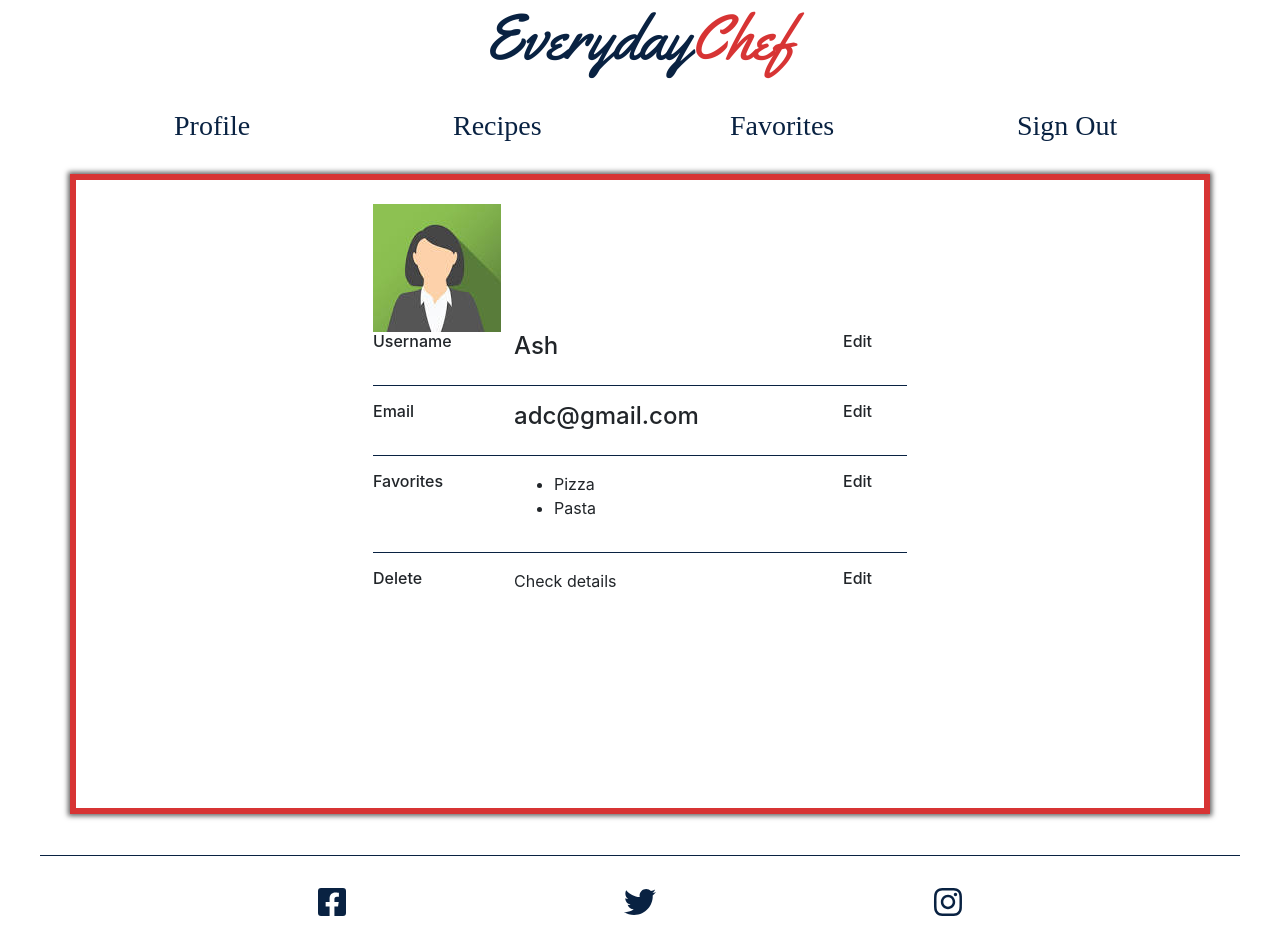
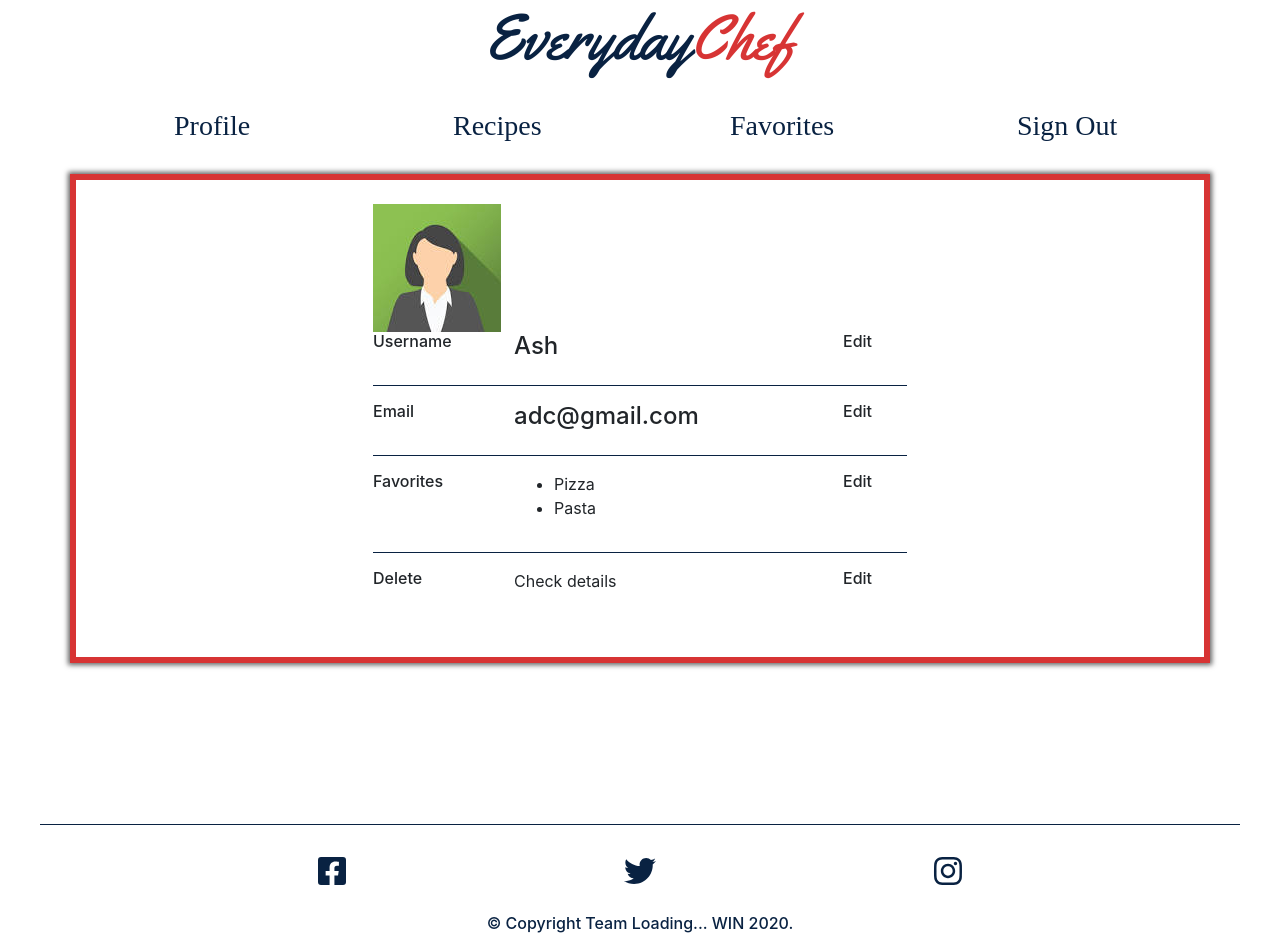
Before and after one commit to hectarek/Everyday-Chef, a React (Create React App) app: page /user in a window 1280 px wide. Shown: the top 944 px of the page. Built offline with nearby package versions, Linux system fonts and the light colour scheme; a web font is replaced by a local one.

Commit message:
adding mainpage

```diff
--- a/src/style/App.css
+++ b/src/style/App.css
@@ -22,6 +22,7 @@ hr {
 	border-color: #d73434;
 	border-width: 6px;
 	min-width: 35em;
+	height: auto;
 
 	-webkit-box-shadow: 0px 0px 5px 2px rgba(0, 0, 0, 0.61);
 	-moz-box-shadow: 0px 0px 5px 2px rgba(0, 0, 0, 0.61);
--- a/src/style/Footer.css
+++ b/src/style/Footer.css
@@ -5,7 +5,7 @@
   width: 100%;
   height: 200px;
   display: block;
-  /* border-top: 3px solid black; */
+  padding-top: 10%;
 }
 
 .footer-icons {
--- a/src/style/List.css
+++ b/src/style/List.css
@@ -1,8 +1,11 @@
-.recipe__item {
-    display: flex; }
+
+    .recipe__item {
+      display: flex;
+
+    }
   .recipe__icon {
-    height: 1.8rem;
-    width: 1.8rem;
+    height: 1rem;
+    width: 1rem;
     fill: #F59A83;
     border: 1px solid #F59A83;
     border-radius: 50%;
--- a/src/style/recipes.css
+++ b/src/style/recipes.css
@@ -12,8 +12,6 @@
   display: flex;
 }
 
-.recipes-image-container {
-}
 
 .recipes-image {
   height: 64px;
```
